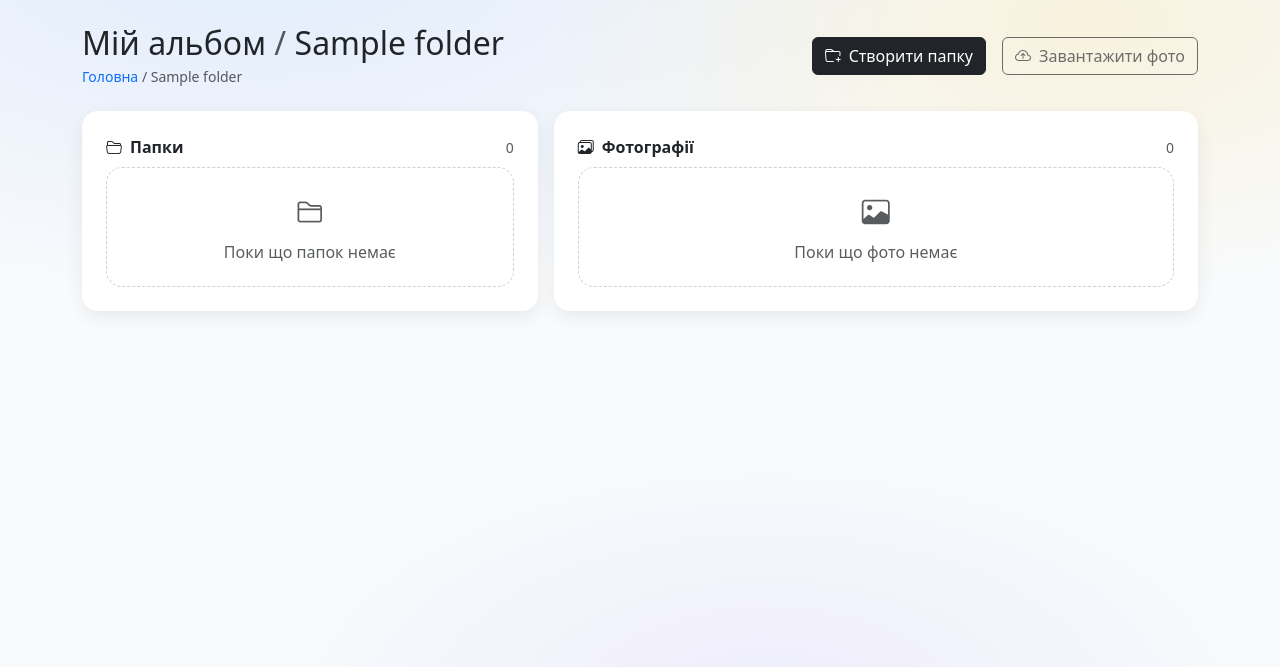
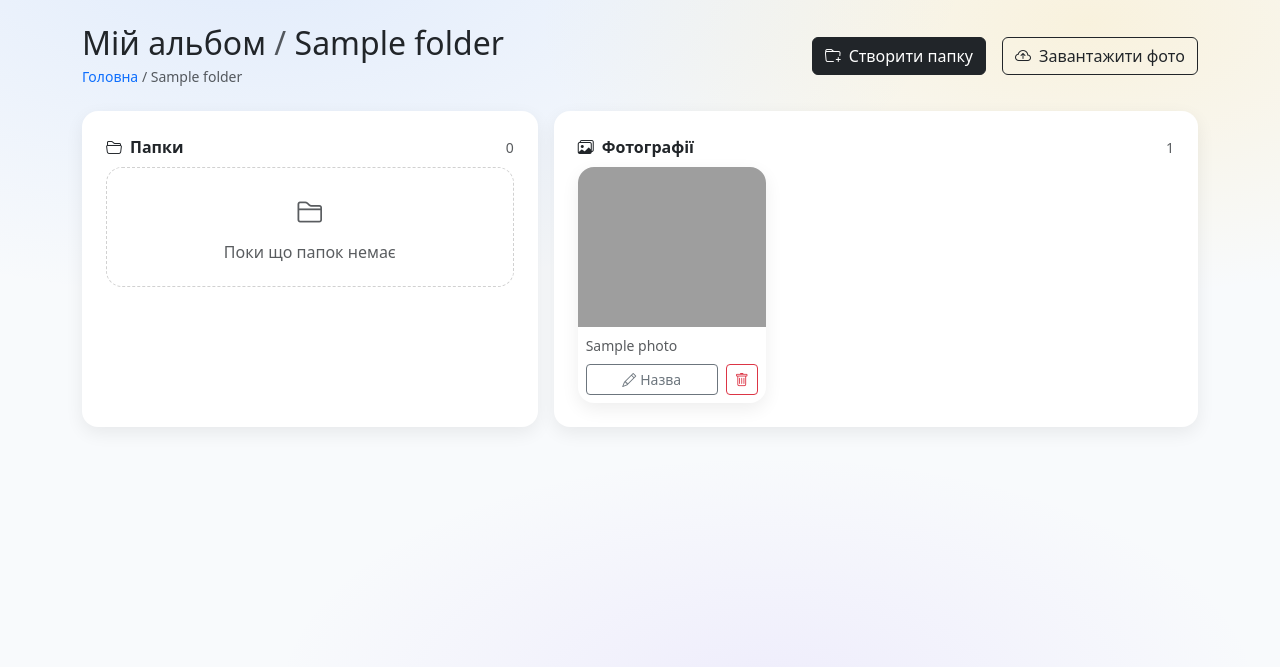
Before and after one commit to Vasil-Babi1/PhotoAlbum, a Flask app: page /album/1 in a window 1280 px wide. Shown: the part 57-724 px from the top of the page. Run offline with Flask 3, Linux system fonts and the light colour scheme; a user stored in the database is signed in; tables that the repository leaves empty hold one stand-in row (values such as "Sample post"); grey boxes are pictures that could not be loaded.

Commit message:
Add photo local

```diff
--- a/app.py
+++ b/app.py
@@ -1,15 +1,20 @@
 import sqlite3
+import uuid
 from pathlib import Path
 
-from flask import Flask, render_template, request, redirect, url_for, flash, abort
+from flask import Flask, render_template, request, redirect, url_for, flash, abort, send_file
 from flask_login import LoginManager, UserMixin, login_user, logout_user, login_required, current_user
 from werkzeug.security import generate_password_hash, check_password_hash
+from werkzeug.utils import secure_filename
 
 app = Flask(__name__)
 app.secret_key = "CHANGE_ME_SECRET_KEY"  # потім винесемо в env
 
 BASE_DIR = Path(__file__).resolve().parent
 DB_PATH = BASE_DIR / "database.sqlite"
+UPLOAD_DIR = BASE_DIR / "uploads"
+
+ALLOWED_EXTENSIONS = {".jpg", ".jpeg", ".png", ".gif", ".webp"}
 
 
 def get_db():
@@ -18,7 +23,14 @@ def get_db():
     return conn
 
 
+def allowed_file(filename: str) -> bool:
+    ext = Path(filename).suffix.lower()
+    return ext in ALLOWED_EXTENSIONS
+
+
 def init_db():
+    UPLOAD_DIR.mkdir(exist_ok=True)
+
     conn = get_db()
     cur = conn.cursor()
 
@@ -41,6 +53,28 @@ def init_db():
             created_at TEXT DEFAULT CURRENT_TIMESTAMP
         );
     """)
+
+    cur.execute("""
+        CREATE TABLE IF NOT EXISTS photos (
+            id INTEGER PRIMARY KEY AUTOINCREMENT,
+            user_id INTEGER NOT NULL,
+            folder_id INTEGER,
+            file_path TEXT NOT NULL,
+            original_name TEXT NOT NULL,
+            title TEXT,
+            mime_type TEXT,
+            created_at TEXT DEFAULT CURRENT_TIMESTAMP
+        );
+    """)
+
+    try:
+        columns = cur.execute("PRAGMA table_info(photos);").fetchall()
+        col_names = [c[1] for c in columns]
+        if "title" not in col_names:
+            cur.execute("ALTER TABLE photos ADD COLUMN title TEXT;")
+            cur.execute("UPDATE photos SET title = original_name WHERE title IS NULL;")
+    except Exception:
+        pass
 
     conn.commit()
     conn.close()
@@ -96,11 +130,33 @@ def delete_folder_recursive(conn, folder_id: int, user_id: int):
         "SELECT id FROM folders WHERE user_id = ? AND parent_id = ?",
         (user_id, folder_id)
     ).fetchall()
-
     for c in children:
         delete_folder_recursive(conn, c["id"], user_id)
 
+    photos = conn.execute(
+        "SELECT id, file_path FROM photos WHERE user_id = ? AND folder_id = ?",
+        (user_id, folder_id)
+    ).fetchall()
+    for p in photos:
+        fp = BASE_DIR / p["file_path"]
+        try:
+            if fp.exists():
+                fp.unlink()
+        except Exception:
+            pass
+        conn.execute("DELETE FROM photos WHERE id = ? AND user_id = ?", (p["id"], user_id))
+
     conn.execute("DELETE FROM folders WHERE id = ? AND user_id = ?", (folder_id, user_id))
+
+
+def get_photo_owned(photo_id: int, user_id: int):
+    conn = get_db()
+    row = conn.execute(
+        "SELECT * FROM photos WHERE id = ? AND user_id = ?",
+        (photo_id, user_id)
+    ).fetchone()
+    conn.close()
+    return row
 
 
 @app.route("/")
@@ -202,14 +258,21 @@ def logout():
 @login_required
 def album():
     user_id = current_user.id
+
     conn = get_db()
     folders = conn.execute(
         "SELECT * FROM folders WHERE user_id = ? AND parent_id IS NULL ORDER BY created_at DESC",
         (user_id,)
     ).fetchall()
+
+    photos = conn.execute(
+        "SELECT * FROM photos WHERE user_id = ? AND folder_id IS NULL ORDER BY created_at DESC",
+        (user_id,)
+    ).fetchall()
+
     conn.close()
 
-    return render_template("album.html", folders=folders, current_folder=None, breadcrumbs=[])
+    return render_template("album.html", folders=folders, photos=photos, current_folder=None, breadcrumbs=[])
 
 
 @app.route("/album/<int:folder_id>")
@@ -225,10 +288,16 @@ def album_folder(folder_id):
         "SELECT * FROM folders WHERE user_id = ? AND parent_id = ? ORDER BY created_at DESC",
         (user_id, folder_id)
     ).fetchall()
+
+    photos = conn.execute(
+        "SELECT * FROM photos WHERE user_id = ? AND folder_id = ? ORDER BY created_at DESC",
+        (user_id, folder_id)
+    ).fetchall()
+
     conn.close()
 
     breadcrumbs = get_breadcrumbs(current_folder)
-    return render_template("album.html", folders=folders, current_folder=current_folder, breadcrumbs=breadcrumbs)
+    return render_template("album.html", folders=folders, photos=photos, current_folder=current_folder, breadcrumbs=breadcrumbs)
 
 
 @app.route("/folders/create", methods=["POST"])
@@ -309,6 +378,126 @@ def delete_folder(folder_id):
     return redirect(request.referrer or url_for("album"))
 
 
+@app.route("/photos/upload", methods=["POST"])
+@login_required
+def upload_photo():
+    user_id = current_user.id
+
+    folder_id_raw = (request.form.get("folder_id") or "").strip()
+    folder_id = None
+    if folder_id_raw != "":
+        try:
+            folder_id = int(folder_id_raw)
+        except ValueError:
+            flash("Некоректна папка.", "error")
+            return redirect(request.referrer or url_for("album"))
+
+        if not get_folder_owned(folder_id, user_id):
+            flash("Немає доступу до цієї папки.", "error")
+            return redirect(url_for("album"))
+
+    file = request.files.get("photo")
+    if not file or file.filename == "":
+        flash("Оберіть файл.", "error")
+        return redirect(request.referrer or url_for("album"))
+
+    if not allowed_file(file.filename):
+        flash("Дозволені формати: jpg, jpeg, png, gif, webp.", "error")
+        return redirect(request.referrer or url_for("album"))
+
+    original_display_name = file.filename.strip()
+
+    safe_name = secure_filename(file.filename)
+    ext = Path(safe_name).suffix.lower()
+
+    unique_name = f"{uuid.uuid4().hex}{ext}"
+
+    user_dir = UPLOAD_DIR / str(user_id)
+    user_dir.mkdir(exist_ok=True)
+
+    full_path = user_dir / unique_name
+    file.save(full_path)
+
+    rel_path = str(full_path.relative_to(BASE_DIR)).replace("\\", "/")
+    mime_type = file.mimetype
+
+    conn = get_db()
+    conn.execute(
+        "INSERT INTO photos (user_id, folder_id, file_path, original_name, title, mime_type) "
+        "VALUES (?, ?, ?, ?, ?, ?)",
+        (user_id, folder_id, rel_path, original_display_name, original_display_name, mime_type)
+    )
+    conn.commit()
+    conn.close()
+
+    flash("Фото завантажено ✅", "success")
+    return redirect(request.referrer or url_for("album"))
+
+
+@app.route("/photos/file/<int:photo_id>")
+@login_required
+def photo_file(photo_id):
+    user_id = current_user.id
+    row = get_photo_owned(photo_id, user_id)
+    if not row:
+        abort(404)
+
+    full_path = BASE_DIR / row["file_path"]
+    if not full_path.exists():
+        abort(404)
+
+    return send_file(full_path, mimetype=row["mime_type"] or "application/octet-stream")
+
+
+@app.route("/photos/rename/<int:photo_id>", methods=["POST"])
+@login_required
+def rename_photo(photo_id):
+    user_id = current_user.id
+    row = get_photo_owned(photo_id, user_id)
+    if not row:
+        abort(404)
+
+    title = (request.form.get("title") or "").strip()
+    if title == "":
+        flash("Назва фото не може бути порожньою.", "error")
+        return redirect(request.referrer or url_for("album"))
+
+    conn = get_db()
+    conn.execute(
+        "UPDATE photos SET title = ? WHERE id = ? AND user_id = ?",
+        (title, photo_id, user_id)
+    )
+    conn.commit()
+    conn.close()
+
+    flash("Назву фото змінено ✅", "success")
+    return redirect(request.referrer or url_for("album"))
+
+
+@app.route("/photos/delete/<int:photo_id>", methods=["POST"])
+@login_required
+def delete_photo(photo_id):
+    user_id = current_user.id
+    row = get_photo_owned(photo_id, user_id)
+    if not row:
+        abort(404)
+
+    full_path = BASE_DIR / row["file_path"]
+    try:
+        if full_path.exists():
+            full_path.unlink()
+    except Exception:
+        pass
+
+    conn = get_db()
+    conn.execute("DELETE FROM photos WHERE id = ? AND user_id = ?", (photo_id, user_id))
+    conn.commit()
+    conn.close()
+
+    flash("Фото видалено ✅", "success")
+    return redirect(request.referrer or url_for("album"))
+
+
 if __name__ == "__main__":
     init_db()
     app.run(debug=True)
--- a/templates/album.html
+++ b/templates/album.html
@@ -24,7 +24,7 @@
       </div>
     {% else %}
       <div class="text-muted">
-        Привіт, <b>{{ current_user.nickname }}</b> 👋 Тут будуть твої папки та фотографії.
+        Привіт, <b>{{ current_user.nickname }}</b> 👋 Тут твої папки та фотографії.
       </div>
     {% endif %}
   </div>
@@ -34,7 +34,7 @@
       <i class="bi bi-folder-plus me-2"></i>Створити папку
     </button>
 
-    <button class="btn btn-outline-dark" disabled>
+    <button class="btn btn-outline-dark" type="button" data-bs-toggle="modal" data-bs-target="#uploadPhotoModal">
       <i class="bi bi-cloud-arrow-up me-2"></i>Завантажити фото
     </button>
   </div>
@@ -64,24 +64,14 @@
                 </a>
 
                 <div class="d-flex gap-2">
-                  <button
-                    type="button"
-                    class="btn btn-outline-secondary btn-sm"
-                    data-bs-toggle="modal"
-                    data-bs-target="#renameFolderModal"
-                    data-folder-id="{{ f['id'] }}"
-                    data-folder-name="{{ f['name'] }}"
+                  <button type="button" class="btn btn-outline-secondary btn-sm"
+                          data-bs-toggle="modal" data-bs-target="#renameFolderModal-{{ f['id'] }}"
                           title="Перейменувати">
                     <i class="bi bi-pencil"></i>
                   </button>
 
-                  <button
-                    type="button"
-                    class="btn btn-outline-danger btn-sm"
-                    data-bs-toggle="modal"
-                    data-bs-target="#deleteFolderModal"
-                    data-folder-id="{{ f['id'] }}"
-                    data-folder-name="{{ f['name'] }}"
+                  <button type="button" class="btn btn-outline-danger btn-sm"
+                          data-bs-toggle="modal" data-bs-target="#deleteFolderModal-{{ f['id'] }}"
                           title="Видалити">
                     <i class="bi bi-trash"></i>
                   </button>
@@ -91,6 +81,54 @@
                   </a>
                 </div>
               </div>
+
+              <div class="modal fade" id="renameFolderModal-{{ f['id'] }}" tabindex="-1" aria-hidden="true">
+                <div class="modal-dialog modal-dialog-centered">
+                  <div class="modal-content rounded-4 border-0 shadow">
+                    <div class="modal-header border-0 pb-0">
+                      <h5 class="modal-title">Перейменувати папку</h5>
+                      <button type="button" class="btn-close" data-bs-dismiss="modal"></button>
+                    </div>
+                    <div class="modal-body pt-2">
+                      <form method="post" action="/folders/rename/{{ f['id'] }}">
+                        <label class="form-label small text-muted">Нова назва</label>
+                        <input class="form-control form-control-sm" type="text" name="name" value="{{ f['name'] }}" required>
+                        <div class="d-flex justify-content-end gap-2 mt-3">
+                          <button type="button" class="btn btn-light" data-bs-dismiss="modal">Скасувати</button>
+                          <button type="submit" class="btn btn-dark">Зберегти</button>
+                        </div>
+                      </form>
+                    </div>
+                  </div>
+                </div>
+              </div>
+
+              <div class="modal fade" id="deleteFolderModal-{{ f['id'] }}" tabindex="-1" aria-hidden="true">
+                <div class="modal-dialog modal-dialog-centered">
+                  <div class="modal-content rounded-4 border-0 shadow">
+                    <div class="modal-header border-0 pb-0">
+                      <h5 class="modal-title">Видалити папку</h5>
+                      <button type="button" class="btn-close" data-bs-dismiss="modal"></button>
+                    </div>
+                    <div class="modal-body pt-2">
+                      <div class="text-muted">
+                        Ви точно хочете видалити папку: <b>{{ f["name"] }}</b> ?
+                      </div>
+                      <div class="small text-danger mt-2">
+                        Увага: буде видалено також всі вкладені підпапки та фото в них.
+                      </div>
+
+                      <form method="post" action="/folders/delete/{{ f['id'] }}" class="mt-3">
+                        <div class="d-flex justify-content-end gap-2">
+                          <button type="button" class="btn btn-light" data-bs-dismiss="modal">Скасувати</button>
+                          <button type="submit" class="btn btn-danger">Видалити</button>
+                        </div>
+                      </form>
+                    </div>
+                  </div>
+                </div>
+              </div>
+
             {% endfor %}
           </div>
         {% endif %}
@@ -103,13 +141,108 @@
       <div class="card-body p-4">
         <div class="d-flex align-items-center justify-content-between mb-2">
           <div class="fw-semibold"><i class="bi bi-images me-2"></i>Фотографії</div>
-          <span class="text-muted small">0</span>
+          <span class="text-muted small">{{ photos|length }}</span>
         </div>
 
+        {% if photos|length == 0 %}
           <div class="empty-box">
             <i class="bi bi-image text-muted fs-3"></i>
             <div class="mt-2 text-muted">Поки що фото немає</div>
           </div>
+        {% else %}
+          <div class="row g-3">
+            {% for p in photos %}
+              {% set title = p["title"] if p["title"] else p["original_name"] %}
+              <div class="col-6 col-md-4">
+                <div class="card border-0 shadow-soft rounded-4 overflow-hidden">
+                  <img
+                    src="{{ url_for('photo_file', photo_id=p['id']) }}"
+                    alt="{{ title }}"
+                    role="button"
+                    data-bs-toggle="modal"
+                    data-bs-target="#viewPhotoModal-{{ p['id'] }}"
+                    style="width:100%; height:160px; object-fit:cover; cursor:pointer;">
+
+                  <div class="p-2">
+                    <div class="small text-muted text-truncate" title="{{ title }}">{{ title }}</div>
+
+                    <div class="d-flex gap-2 mt-2">
+                      <button type="button" class="btn btn-outline-secondary btn-sm w-100"
+                              data-bs-toggle="modal" data-bs-target="#renamePhotoModal-{{ p['id'] }}">
+                        <i class="bi bi-pencil me-1"></i>Назва
+                      </button>
+
+                      <button type="button" class="btn btn-outline-danger btn-sm"
+                              data-bs-toggle="modal" data-bs-target="#deletePhotoModal-{{ p['id'] }}">
+                        <i class="bi bi-trash"></i>
+                      </button>
+                    </div>
+                  </div>
+                </div>
+              </div>
+
+              <div class="modal fade" id="viewPhotoModal-{{ p['id'] }}" tabindex="-1" aria-hidden="true">
+                <div class="modal-dialog modal-dialog-centered modal-lg">
+                  <div class="modal-content rounded-4 border-0 shadow">
+                    <div class="modal-header border-0 pb-0">
+                      <h5 class="modal-title">{{ title }}</h5>
+                      <button type="button" class="btn-close" data-bs-dismiss="modal"></button>
+                    </div>
+                    <div class="modal-body pt-2">
+                      <img src="{{ url_for('photo_file', photo_id=p['id']) }}"
+                           alt="{{ title }}"
+                           style="width:100%; max-height:70vh; object-fit:contain;">
+                    </div>
+                  </div>
+                </div>
+              </div>
+
+              <div class="modal fade" id="renamePhotoModal-{{ p['id'] }}" tabindex="-1" aria-hidden="true">
+                <div class="modal-dialog modal-dialog-centered">
+                  <div class="modal-content rounded-4 border-0 shadow">
+                    <div class="modal-header border-0 pb-0">
+                      <h5 class="modal-title">Перейменувати фото</h5>
+                      <button type="button" class="btn-close" data-bs-dismiss="modal"></button>
+                    </div>
+                    <div class="modal-body pt-2">
+                      <form method="post" action="/photos/rename/{{ p['id'] }}">
+                        <label class="form-label small text-muted">Нова назва</label>
+                        <input class="form-control form-control-sm" type="text" name="title" value="{{ title }}" required>
+                        <div class="d-flex justify-content-end gap-2 mt-3">
+                          <button type="button" class="btn btn-light" data-bs-dismiss="modal">Скасувати</button>
+                          <button type="submit" class="btn btn-dark">Зберегти</button>
+                        </div>
+                      </form>
+                    </div>
+                  </div>
+                </div>
+              </div>
+
+              <div class="modal fade" id="deletePhotoModal-{{ p['id'] }}" tabindex="-1" aria-hidden="true">
+                <div class="modal-dialog modal-dialog-centered">
+                  <div class="modal-content rounded-4 border-0 shadow">
+                    <div class="modal-header border-0 pb-0">
+                      <h5 class="modal-title">Видалити фото</h5>
+                      <button type="button" class="btn-close" data-bs-dismiss="modal"></button>
+                    </div>
+                    <div class="modal-body pt-2">
+                      <div class="text-muted">
+                        Ви точно хочете видалити фото: <b>{{ title }}</b> ?
+                      </div>
+                      <form method="post" action="/photos/delete/{{ p['id'] }}" class="mt-3">
+                        <div class="d-flex justify-content-end gap-2">
+                          <button type="button" class="btn btn-light" data-bs-dismiss="modal">Скасувати</button>
+                          <button type="submit" class="btn btn-danger">Видалити</button>
+                        </div>
+                      </form>
+                    </div>
+                  </div>
+                </div>
+              </div>
+
+            {% endfor %}
+          </div>
+        {% endif %}
       </div>
     </div>
   </div>
@@ -145,51 +278,31 @@
   </div>
 </div>
 
-<div class="modal fade" id="renameFolderModal" tabindex="-1" aria-hidden="true">
+<div class="modal fade" id="uploadPhotoModal" tabindex="-1" aria-hidden="true">
   <div class="modal-dialog modal-dialog-centered">
     <div class="modal-content rounded-4 border-0 shadow">
       <div class="modal-header border-0 pb-0">
-        <h5 class="modal-title">Перейменувати папку</h5>
+        <h5 class="modal-title">Завантажити фото</h5>
         <button type="button" class="btn-close" data-bs-dismiss="modal"></button>
       </div>
 
       <div class="modal-body pt-2">
-        <form method="post" id="renameFolderForm">
-          <label class="form-label small text-muted">Нова назва</label>
-          <input class="form-control form-control-sm" id="renameFolderInput" type="text" name="name" required>
+        <form method="post" action="/photos/upload" id="uploadPhotoForm" enctype="multipart/form-data">
+          {% if current_folder %}
+            <input type="hidden" name="folder_id" value="{{ current_folder['id'] }}">
+          {% else %}
+            <input type="hidden" name="folder_id" value="">
+          {% endif %}
+
+          <label class="form-label small text-muted">Обрати файл</label>
+          <input class="form-control form-control-sm" type="file" name="photo" accept="image/*" required>
+          <div class="small text-muted mt-2">Формати: jpg, png, gif, webp</div>
         </form>
       </div>
 
       <div class="modal-footer border-0 pt-0">
         <button type="button" class="btn btn-light" data-bs-dismiss="modal">Скасувати</button>
-        <button type="submit" form="renameFolderForm" class="btn btn-dark">Зберегти</button>
-      </div>
-    </div>
-  </div>
-</div>
-
-
-<div class="modal fade" id="deleteFolderModal" tabindex="-1" aria-hidden="true">
-  <div class="modal-dialog modal-dialog-centered">
-    <div class="modal-content rounded-4 border-0 shadow">
-      <div class="modal-header border-0 pb-0">
-        <h5 class="modal-title">Видалити папку</h5>
-        <button type="button" class="btn-close" data-bs-dismiss="modal"></button>
-      </div>
-
-      <div class="modal-body pt-2">
-        <div class="text-muted">
-          Ви точно хочете видалити папку: <b id="deleteFolderName"></b> ?
-        </div>
-        <div class="small text-danger mt-2">
-          Увага: буде видалено також всі вкладені підпапки.
-        </div>
-        <form method="post" id="deleteFolderForm"></form>
-      </div>
-
-      <div class="modal-footer border-0 pt-0">
-        <button type="button" class="btn btn-light" data-bs-dismiss="modal">Скасувати</button>
-        <button type="submit" form="deleteFolderForm" class="btn btn-danger">Видалити</button>
+        <button type="submit" form="uploadPhotoForm" class="btn btn-dark">Завантажити</button>
       </div>
     </div>
   </div>
@@ -198,40 +311,11 @@
 <script>
   const createModalEl = document.getElementById('createFolderModal');
   const createInputEl = document.getElementById('folderNameInput');
+  if (createModalEl && createInputEl) {
     createModalEl.addEventListener('shown.bs.modal', function () {
       createInputEl.value = "";
       createInputEl.focus();
     });
-
-  const renameModalEl = document.getElementById('renameFolderModal');
-  const renameInput = document.getElementById('renameFolderInput');
-  const renameForm = document.getElementById('renameFolderForm');
-
-  renameModalEl.addEventListener('show.bs.modal', function (event) {
-    const btn = event.relatedTarget;
-    const id = btn.getAttribute('data-folder-id');
-    const name = btn.getAttribute('data-folder-name');
-
-    renameInput.value = name;
-    renameForm.action = "/folders/rename/" + id;
-  });
-
-  renameModalEl.addEventListener('shown.bs.modal', function () {
-    renameInput.focus();
-    renameInput.select();
-  });
-
-  const deleteModalEl = document.getElementById('deleteFolderModal');
-  const deleteNameEl = document.getElementById('deleteFolderName');
-  const deleteForm = document.getElementById('deleteFolderForm');
-
-  deleteModalEl.addEventListener('show.bs.modal', function (event) {
-    const btn = event.relatedTarget;
-    const id = btn.getAttribute('data-folder-id');
-    const name = btn.getAttribute('data-folder-name');
-
-    deleteNameEl.textContent = name;
-    deleteForm.action = "/folders/delete/" + id;
-  });
+  }
 </script>
 {% endblock %}
--- a/templates/base.html
+++ b/templates/base.html
@@ -8,7 +8,7 @@
   <link href="https://cdn.jsdelivr.net/npm/bootstrap@5.3.3/dist/css/bootstrap.min.css" rel="stylesheet">
   <link rel="stylesheet" href="https://cdn.jsdelivr.net/npm/bootstrap-icons@1.11.3/font/bootstrap-icons.min.css">
 
-  <link rel="stylesheet" href="{{ url_for('static', filename='styles.css') }}?v=6">
+  <link rel="stylesheet" href="{{ url_for('static', filename='styles.css') }}?v=10">
 </head>
 
 <body class="d-flex flex-column min-vh-100">
@@ -47,7 +47,6 @@
 </nav>
 
 <main class="container my-4 flex-grow-1">
-
   {% with messages = get_flashed_messages(with_categories=true) %}
     {% if messages %}
       {% for category, msg in messages %}
@@ -69,5 +68,8 @@
 </footer>
 
 <script src="https://cdn.jsdelivr.net/npm/bootstrap@5.3.3/dist/js/bootstrap.bundle.min.js"></script>
+
+{% block page_scripts %}{% endblock %}
+
 </body>
 </html>
```
Also changed, not shown: 1 other file. Lines whose indentation alone changed are shown as unchanged.
